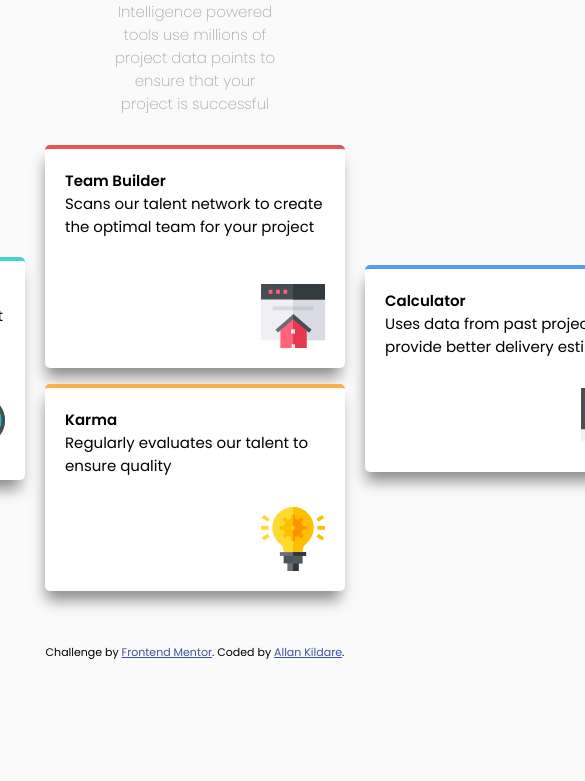
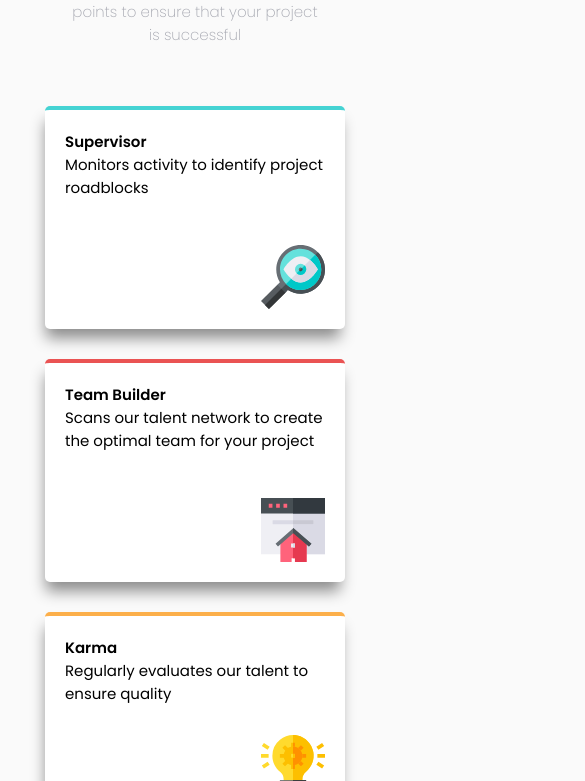
Before and after one commit to allankildare/desafios-frontend-mentor, a plain HTML site: page four-card-feature/index.html in a window 390 px wide. Shown: the part 166-947 px from the top of the page, 585 px wide, since content can reach past the window. Before the commit the page ends 844 px from the top, so only its background shows below. Drawn offline with Linux system fonts and the light colour scheme.

Commit message:
+ mobile version

```diff
--- a/four-card-feature/style/main.css
+++ b/four-card-feature/style/main.css
@@ -100,6 +100,39 @@ body {
 
 footer {
     height: 4vh;
-    font-size: 1.2em;
     font-weight: 400;
 }
+
+@media screen and (min-width: 320px) and (max-width: 560px) {
+    .container {
+        height: auto;
+    }
+
+    .top-heading {
+        margin-top: 30px;
+    }
+
+    .top-paragraph {
+        width: 65vw;
+    }
+
+    .four-card {
+        flex-direction: column;
+    }
+
+    .card {
+        margin: 30px 0 0 0;
+    }
+
+    footer {
+        height: 70px;
+        font-size: 3em;
+        display: flex;
+        justify-content: center;
+        align-items: center;
+    }
+
+    .attribution {
+        font-size: 14px;
+    }
+}
```
Also changed, not shown: four-card-feature/index.html (+1 -1 lines).
